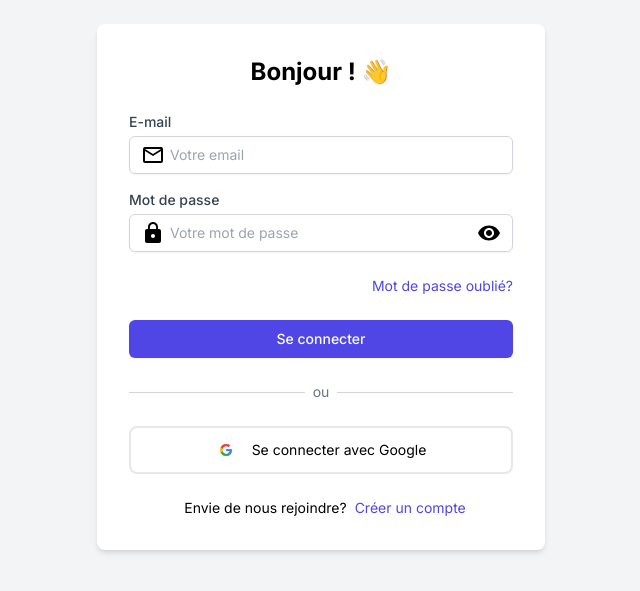
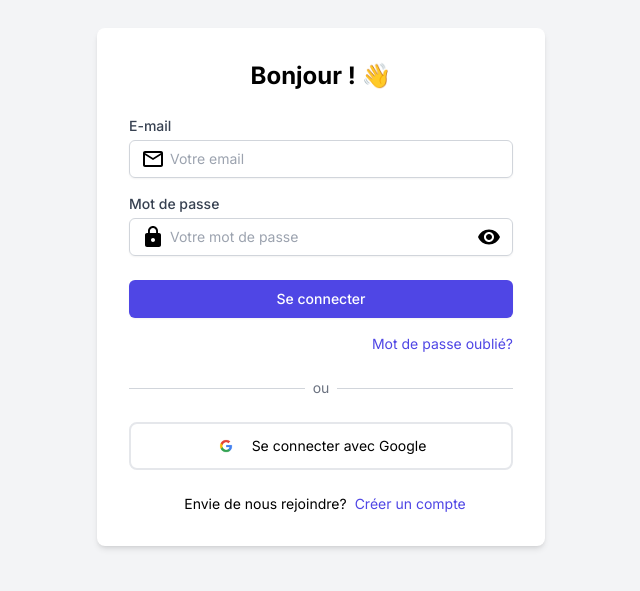
Before and after one commit to Marouane124/Swika-app, a Next.js app: page /SignIn in a window 1280 px wide. Shown: the part 113-704 px from the top of the page, without its empty margins (319-959 px from the left). Built offline with nearby package versions, Linux system fonts and the light colour scheme.

Commit message:
Changement de forgot mdp d'une page à un component

```diff
--- a/app/SignIn/SignIn.tsx
+++ b/app/SignIn/SignIn.tsx
@@ -10,10 +10,12 @@ import LockIcon from '@mui/icons-material/Lock';
 import MailOutlineIcon from '@mui/icons-material/MailOutline';
 import VisibilityIcon from '@mui/icons-material/Visibility';
 import VisibilityOffIcon from '@mui/icons-material/VisibilityOff';
+import ForgotPassword from '@/components/ForgotPassword';
 
 export default function SignIn() {
   const router = useRouter();
   const [showPassword, setShowPassword] = React.useState(false);
+  const [isForgotPasswordOpen, setIsForgotPasswordOpen] = React.useState(false);
 
   const handleSubmit = async (event: React.FormEvent<HTMLFormElement>) => {
     event.preventDefault();
@@ -50,6 +52,8 @@ export default function SignIn() {
   const toggleShowPassword = () => {
     setShowPassword((prevShowPassword) => !prevShowPassword);
   };
+
+
 
   return (
     <div className="flex items-center justify-center min-h-screen bg-gray-100">
@@ -102,17 +106,22 @@ export default function SignIn() {
               </div>
             </div>
           </div>
-          <div className="flex items-end justify-end mb-6">
-            <Link href="/forgot" passHref className="text-sm text-indigo-600 hover:underline">
-              Mot de passe oublié?
-            </Link>
-          </div>
           <div>
             <button
               type="submit"
               className="w-full flex justify-center py-2 px-4 border border-transparent rounded-md shadow-sm text-sm font-medium text-white bg-indigo-600 hover:bg-indigo-700 focus:outline-none focus:ring-2 focus:ring-offset-2 focus:ring-indigo-500"
             >
               Se connecter
+            </button>
+          </div>
+        </form>
+        <div className="mt-4 flex items-center justify-end">
+          <button
+            type="button"
+            onClick={() => setIsForgotPasswordOpen(true)}
+            className="text-sm text-indigo-600 hover:underline"
+          >
+            Mot de passe oublié?
           </button>
         </div>
         <div className="mt-6 relative">
@@ -123,17 +132,24 @@ export default function SignIn() {
             <span className="px-2 bg-white text-gray-500">ou</span>
           </div>
         </div>
-        </form>
         <div className="mt-6">
           <GoogleSignInButton />
         </div>
         <div className="mt-6 flex items-center justify-center">
           <span className="px-2 text-black text-sm">Envie de nous rejoindre?</span>
-          <Link href="/signup" passHref className="text-sm text-indigo-600 hover:underline">
+          <button
+            type="button"
+            onClick={() => router.push('/signup')}
+            className="text-sm text-indigo-600 hover:underline"
+          >
             Créer un compte
-          </Link>
+          </button>
         </div>
       </div>
+      <ForgotPassword
+        isOpen={isForgotPasswordOpen}
+        onClose={() => setIsForgotPasswordOpen(false)}
+      />
     </div>
   );
 }
--- a/app/Forgot/page.tsx
+++ b/components/ForgotPassword.tsx
@@ -1,12 +1,15 @@
-"use client";
+import React, { useState } from 'react';
+import { toast } from 'react-hot-toast';
+import MailOutlineIcon from '@mui/icons-material/MailOutline';
+import CloseIcon from '@mui/icons-material/Close';
 
-import * as React from 'react';
-import { toast } from 'react-hot-toast';
-import Link from 'next/link';
-import MailOutlineIcon from '@mui/icons-material/MailOutline';
+interface ForgotPasswordModalProps {
+  isOpen: boolean;
+  onClose: () => void;
+}
 
-export default function Forgot() {
-  const [email, setEmail] = React.useState('');
+export default function ForgotPasswordModal({ isOpen, onClose }: ForgotPasswordModalProps) {
+  const [email, setEmail] = useState('');
 
   const handleSubmit = async (event: React.FormEvent<HTMLFormElement>) => {
     event.preventDefault();
@@ -28,6 +31,7 @@ export default function Forgot() {
 
       if (response.ok) {
         toast.success('Un e-mail de réinitialisation a été envoyé si l\'adresse existe.');
+        onClose();
       } else {
         toast.error(data.error.message || 'Une erreur est survenue.');
       }
@@ -37,9 +41,18 @@ export default function Forgot() {
     }
   };
 
+  if (!isOpen) return null;
+
   return (
-    <div className="flex items-center justify-center min-h-screen bg-gray-100">
-      <div className="w-full max-w-md bg-white rounded-lg shadow-md p-8">
+    <div className="fixed inset-0 bg-black bg-opacity-50 flex items-center justify-center z-50">
+      <div className="w-full max-w-md bg-white rounded-lg shadow-md p-8 relative">
+        <button
+          onClick={onClose}
+          className="absolute top-2 right-2 text-gray-500 hover:text-gray-700 mt-1 mr-1"
+          aria-label="Close"
+        >
+          <CloseIcon />
+        </button>
         <div className="flex justify-center mb-6">
           <h1 className="text-black text-2xl font-bold">Mot de passe oublié?</h1>
         </div>
@@ -72,11 +85,6 @@ export default function Forgot() {
             </button>
           </div>
         </form>
-        <div className="mt-6 flex items-center justify-center">
-          <Link href="/signin" className="text-sm text-indigo-600 hover:underline">
-            Retour à la connexion
-          </Link>
-        </div>
       </div>
     </div>
   );
--- a/components/nav.tsx
+++ b/components/nav.tsx
@@ -34,10 +34,10 @@ const Navbar: React.FC = () => {
             </button>
             {menuOpen && (
               <div className="absolute right-0 mt-2 w-48 bg-white border rounded shadow-lg">
-                <Link href="/SignIn" className="block px-4 py-2 text-gray-800 hover:bg-gray-200">
+                <Link href="/signin" className="block px-4 py-2 text-gray-800 hover:bg-gray-200">
                   Sign in
                 </Link>
-                <Link href="/SignUp" className="block px-4 py-2 text-gray-800 hover:bg-gray-200">
+                <Link href="/signup" className="block px-4 py-2 text-gray-800 hover:bg-gray-200">
                   Sign up
                 </Link>
               </div>
```
Lines whose indentation alone changed are shown as unchanged.
